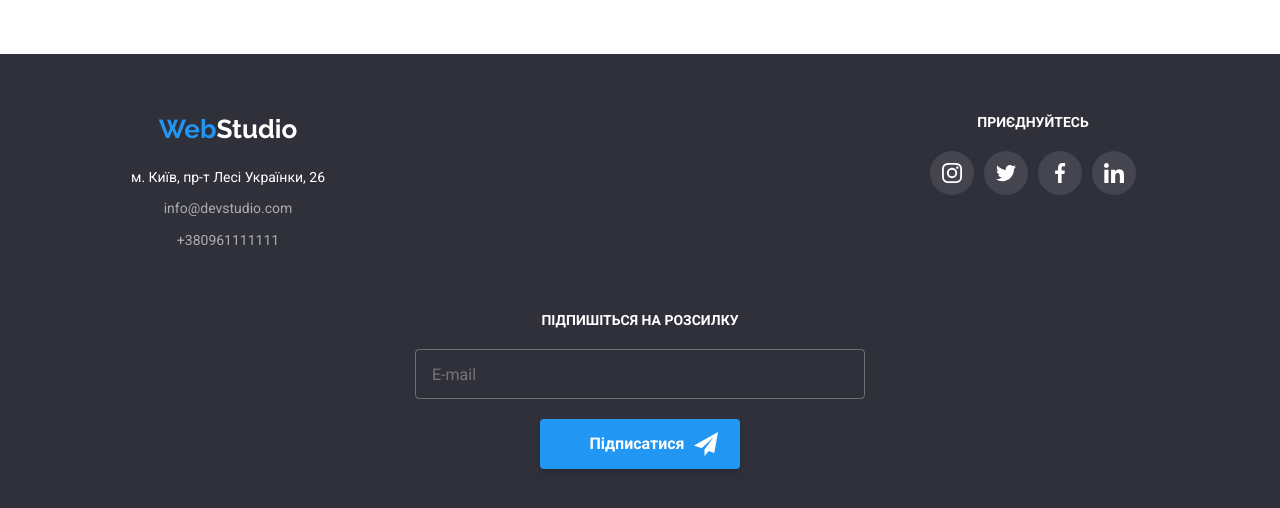
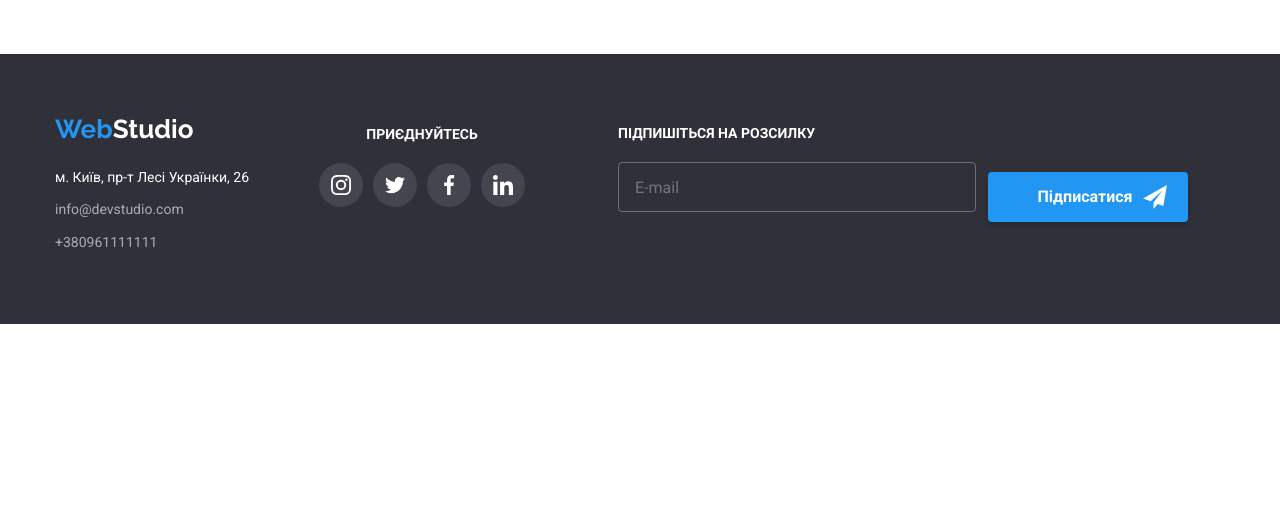
Before and after one commit to valecho9/goit-markup-hw-08, a plain HTML site: page index.html in a window 1280 px wide. Shown: the part 2501-3009 px from the top of the page. After the commit the page ends 2825 px from the top, so only its background shows below. Drawn offline with nearby package versions, Linux system fonts and the light colour scheme.

Commit message:
28.03
Commit to footer

```diff
--- a/index.html
+++ b/index.html
@@ -48,7 +48,7 @@
       </ul>
     </div>
     <div class="mobile-menu js-menu-container">
-      <div class="container mobile-menu__container">
+      <div class=" mobile-menu__container">
         <button class="mobile-menu__close-btn js-close-menu" type="button">
           <svg class="mobile-menu__close-icon" width="40" height="40">
             <use href="./images/icons.svg#icon-close"></use>
@@ -493,7 +493,9 @@
       </div>
         <div class="footer-box">
           <p class="footer-box__title">ПІДПИШІТЬСЯ НА РОЗСИЛКУ</p>
+
           <form>
+            <div class="footer-box__form">
             <input
               class="footer-box__email"
               type="email"
@@ -507,7 +509,9 @@
                     <use href="./images/icons.svg#icon-send"></use></svg></span
               ></span>
             </button>
+          </div>
           </form>
+
         </div>
       </div>
     </footer>
--- a/sass/components/_modal-btn.scss
+++ b/sass/components/_modal-btn.scss
@@ -176,20 +176,21 @@
   .modal {
     width: 450px;
     height: 609px;
-  }
-
-  .modal__text-checkbox {
+     &__text-checkbox {
     font-size: 12px;
   }
 
-  .modal__form-message {
+  &__form-message {
     height: 120px;
   }
 
-  .modal__form-checkbox {
+  &__form-checkbox {
     margin-top: 10px;
     margin-bottom: 30px;
   }
+  }
+
+
 }
 @media screen and (min-width: 768px) {
 }
@@ -197,11 +198,12 @@
   .modal {
     width: 528px;
     height: 581px;
-  }
-  .modal__text {
+    &__text {
     line-height: 1.15;
   }
-  .modal__text-checkbox {
+  &__text-checkbox {
     font-size: 14px;
   }
+  }
+
 }
--- a/sass/layout/_footer.scss
+++ b/sass/layout/_footer.scss
@@ -4,7 +4,6 @@
   padding-top: 60px;
 
   width: 100vw;
-  height: 100vh;
 }
 .container-footer {
   display: flex;
@@ -146,9 +145,7 @@
     font-size: 16px;
     line-height: 1.87;
     display: flex;
-
     align-items: center;
-
     color: var(--accent-color);
     padding-left: 28px;
   }
@@ -159,7 +156,6 @@
 }
 @media screen and (min-width: 480px) {
   .footer {
-    height: 604px;
     padding-bottom: 60px;
   }
 
@@ -181,10 +177,12 @@
     padding-left: 76px;
   }
   .footer__aside {
-
+    margin-top: 5px;
+    margin-bottom: 0;
   }
   .footer-box {
-   padding-bottom: 0;
+    width: 450px;
+    margin-left: 166px;
   }
 
   .footer__contact-address {
@@ -193,4 +191,45 @@
 }
 
 @media screen and (min-width: 1200px) {
+  .footer .container {
+    display: flex;
+  }
+  .footer-wrapper {
+    padding: 0;
+  }
+  .footer__contact-address {
+    margin: auto;
+  }
+  .footer__logo-link {
+    justify-content: flex-start;
+  }
+  .footer__address {
+    margin-bottom: 9px;
+  }
+
+  .footer__contact {
+    justify-content: flex-start;
+    margin-bottom: 9px;
+  }
+  .footer__aside {
+    margin-left: 70px;
+    margin-top: 12px;
+  }
+  .footer-box {
+    margin-left: 93px;
+    margin-top: 12px;
+    width: auto;
+  }
+  .footer-box__title {
+    justify-content: flex-start;
+  }
+  .footer-box__form {
+    display: flex;
+  }
+  .footer-box__button {
+    margin-left: 12px;
+  }
+  .footer-box__email {
+    width: 358px;
+  }
 }
--- a/sass/layout/_heder.scss
+++ b/sass/layout/_heder.scss
@@ -216,7 +216,6 @@
     &:focus {
       text-decoration: underline var(--text-color);
     }
-
   }
 
   .menu__item--active {
```
Also changed, not shown: css/main.css, css/main.min.css, 2 other files. Lines whose indentation alone changed are shown as unchanged.
